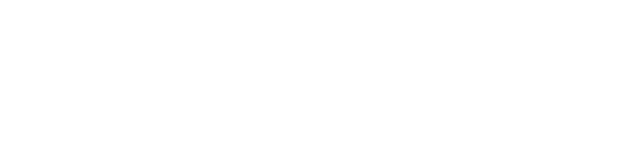
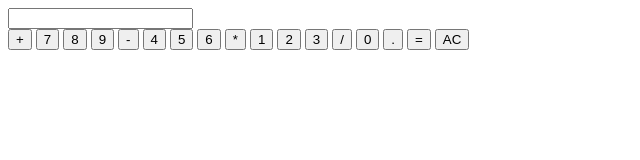
Before and after one commit to C-Hanton/calculator_final_project, a plain HTML site: page index.html in a window 1280 px wide. Shown: the whole page, without its empty margins (0-640 px from the left). Drawn offline with Linux system fonts and the light colour scheme.

Commit message:
add calculator divs and buttons for body of calculator

```diff
--- a/index.html
+++ b/index.html
@@ -8,7 +8,29 @@
     <title>Calculator</title>
 </head>
 <body>
+    <div id="calculator">
+        <input id="display" readonly>
+        <div id="keys">
+            <button onclick = appendToDisplay()>+</button>
+            <button onclick = appendToDisplay()>7</button>
+            <button onclick = appendToDisplay()>8</button>
+            <button onclick = appendToDisplay()>9</button>
+            <button onclick = appendToDisplay()>-</button>
+            <button onclick = appendToDisplay()>4</button>
+            <button onclick = appendToDisplay()>5</button>
+            <button onclick = appendToDisplay()>6</button>
+            <button onclick = appendToDisplay()>*</button>
+            <button onclick = appendToDisplay()>1</button>
+            <button onclick = appendToDisplay()>2</button>
+            <button onclick = appendToDisplay()>3</button>
+            <button onclick = appendToDisplay()>/</button>
+            <button onclick = appendToDisplay()>0</button>
+            <button onclick = appendToDisplay()>.</button>
+            <button onclick = calculate()>=</button>
+            <button onclick = clearDisplay>AC</button>
+        </div>
 
+    </div>
 
 
 </body>
```
